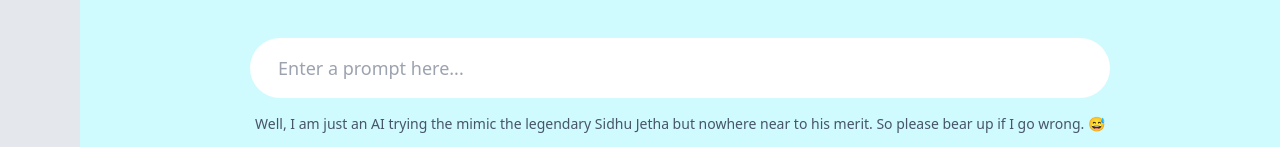
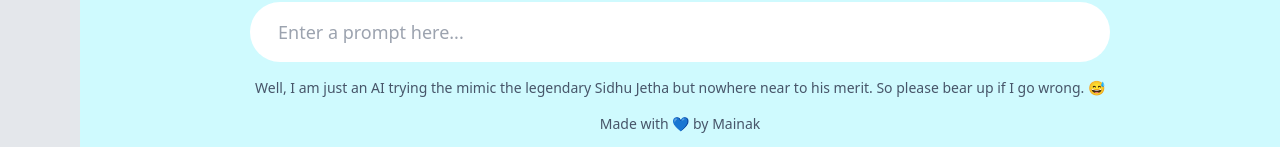
Before and after one commit to MainakVerse/sidhu-jetha-ai, a React (Vite) app: page / in a window 1280 px wide. Shown: the part 650-797 px from the top of the page. Built offline with nearby package versions, Linux system fonts and the light colour scheme; no server answers.

Commit message:
Update MainContent.jsx

```diff
--- a/src/components/MainContent.jsx
+++ b/src/components/MainContent.jsx
@@ -137,6 +137,9 @@ const MainContent = () => {
           <p className="text-sm my-4 mx-auto text-center font-[500] text-slate-600">
             Well, I am just an AI trying the mimic the legendary Sidhu Jetha but nowhere near to his merit. So please bear up if I go wrong. 😅
           </p>
+          <p className="text-sm my-4 mx-auto text-center font-[500] text-slate-600">
+            Made with 💙 by Mainak
+          </p>
         </div>
       </div>
     </div>
```
